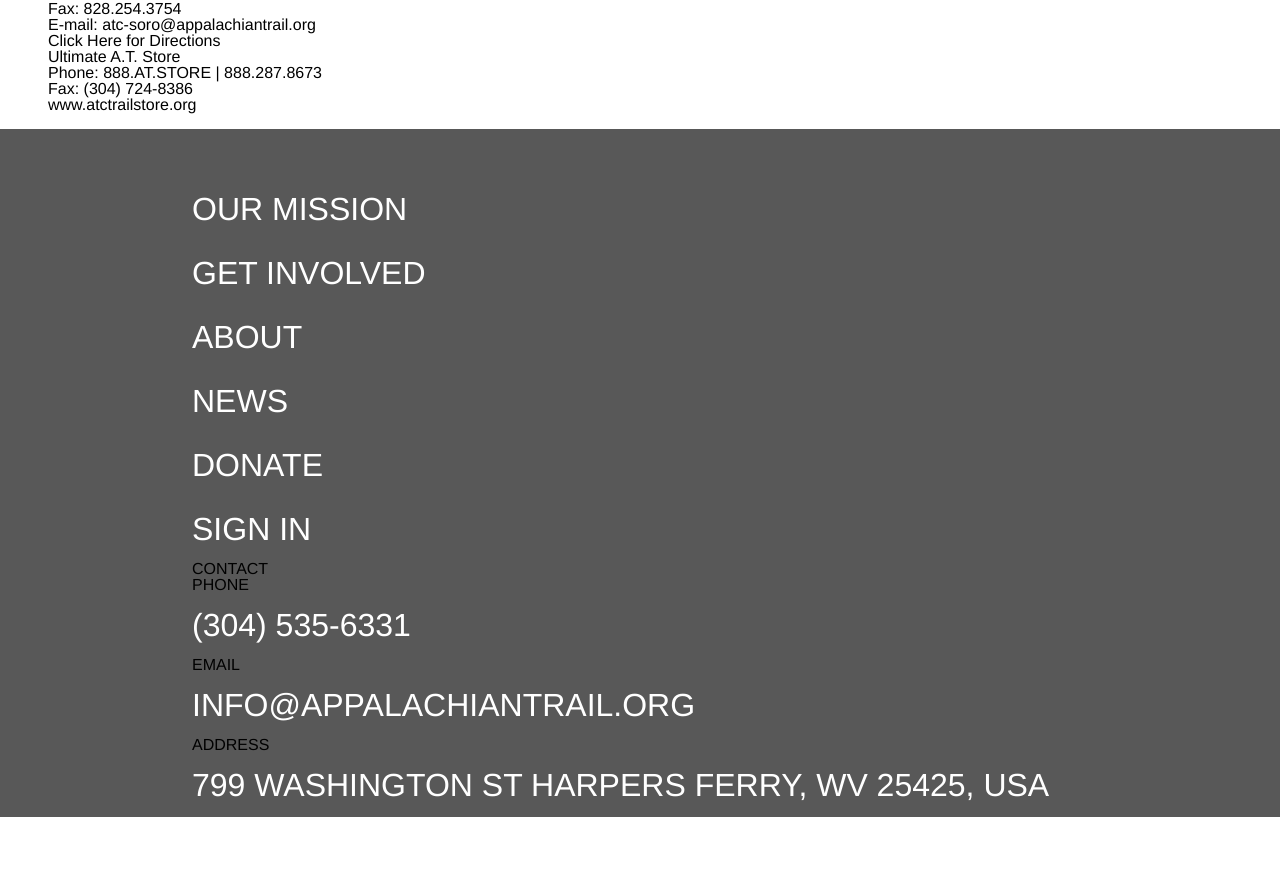
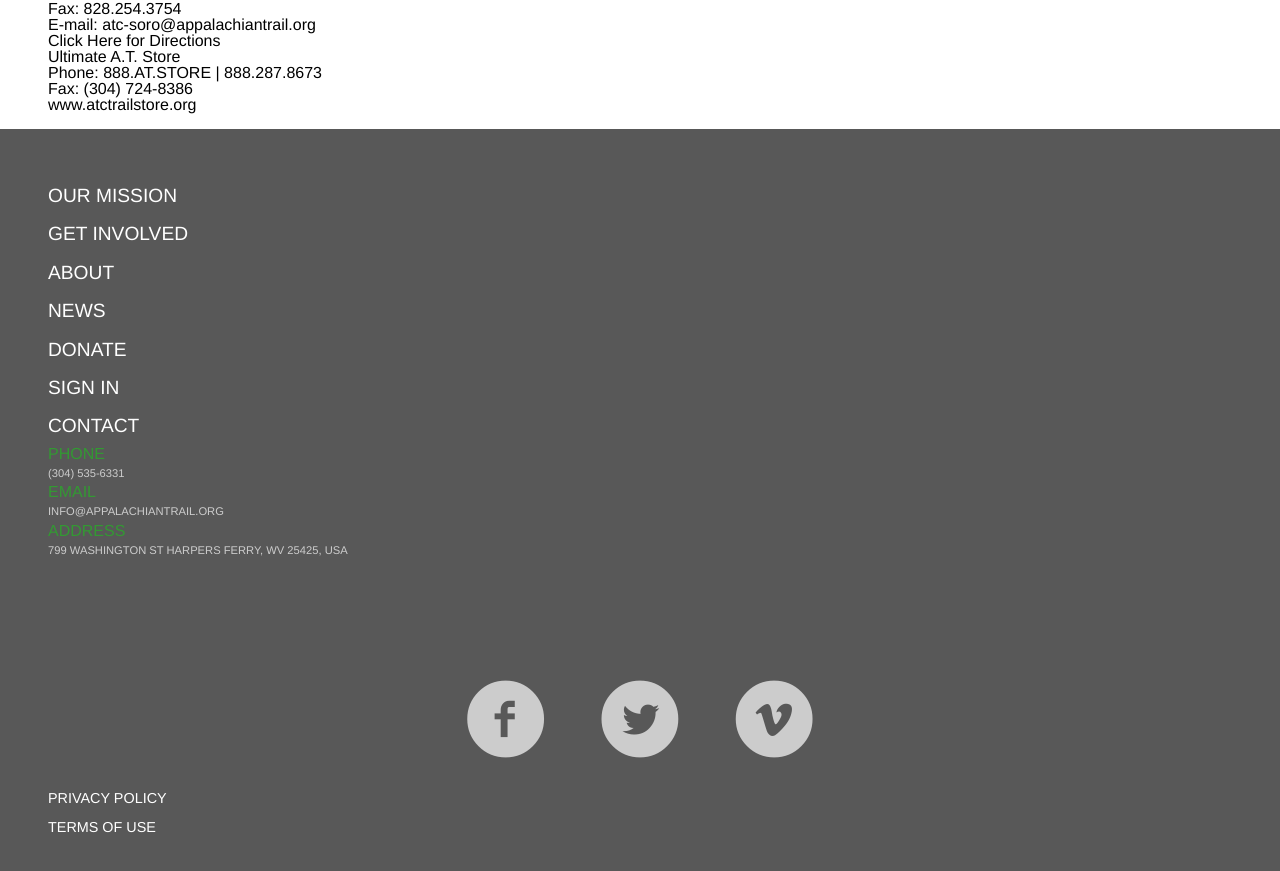
Before and after one commit to bjousselin/AppalachianTrail, a plain HTML site: page index.html in a window 1280 px wide. Shown: the part 2400-3271 px from the top of the page. Before the commit the page ends 3217 px from the top, so only its background shows below. Drawn offline with Linux system fonts and the light colour scheme.

Commit message:
feat(html,css): add social media icons
-add social media icons
-add footer legal links

```diff
--- a/index.html
+++ b/index.html
@@ -379,7 +379,16 @@
       <span>Address</span><br><a href="tel:">799 Washington St Harpers Ferry, WV 25425, USA</a><br>
     </p>
 
+    <div class="socialmedia">
+      <i class="icon-facebook-circled"></i>
+      <i class="icon-twitter-circled"></i>
+      <i class="icon-vimeo-circled"></i>
+    </div>
 
+    <ul class="legal-links">
+      <li><a href="null">Privacy Policy</a></li>
+      <li><a href="null">Terms of Use</a></li>
+    </ul>
 
     </footer>
     <!-- <div class="wrapper">
--- a/scss/components/_main.scss
+++ b/scss/components/_main.scss
@@ -13,6 +13,8 @@
 
 $atc-grey: #585858;
 $atc-white: #ffffff;
+$atc-lightgrey: #cccccc;
+$atc-green: #339933;
 
 body {
   font-family: SourceSansPro-Regular,helvetica,sans-serif;
@@ -25,17 +27,40 @@
 
   footer {
     text-transform: uppercase;
-    padding:3em 15% 0 15%;
+    padding-top:3em;
+    padding-bottom:2em;
     background-color: $atc-grey;
-    a {
+    a, h2, {
       text-decoration:none;
       color:$atc-white;
-      font-size: 2em;
+      font-size: 1.2em;
       line-height: 2em;
+      padding-bottom; 5em;
+      }
+
+    p {
+      span{
+        color: $atc-green;
+      }
+      a {
+        font-size: 0.7em;
+        color: $atc-lightgrey;
+      }
     }
   }
 }
 
+.socialmedia{
+  padding-top:10%;
+  color:$atc-lightgrey;
+  font-size: 5em;
+  text-align:center;
+}
+
+.legal-links{
+        padding-top: 2em;
+        font-size: .75em;
+}
 
 #mobile-nav {
   position: absolute;
@@ -50,6 +75,13 @@
   display: block;
 }
 
+@media (max-width: 600px){
+
+footer {
+    padding-left:3em;
+  }
+}
+
 /* Need to find that cheveron from Ben
 .mobile-nav-toggle span:after {
 } */
```
Also changed, not shown: css/style.css.
